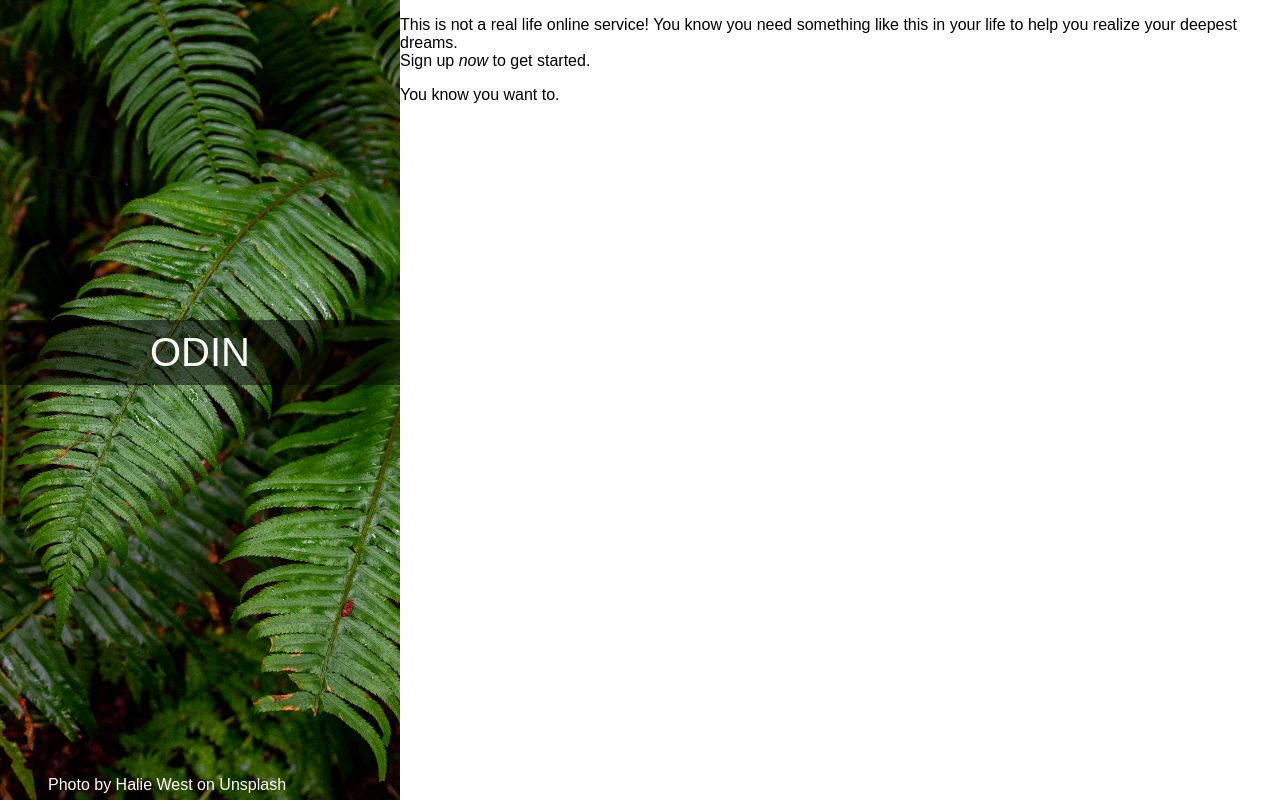
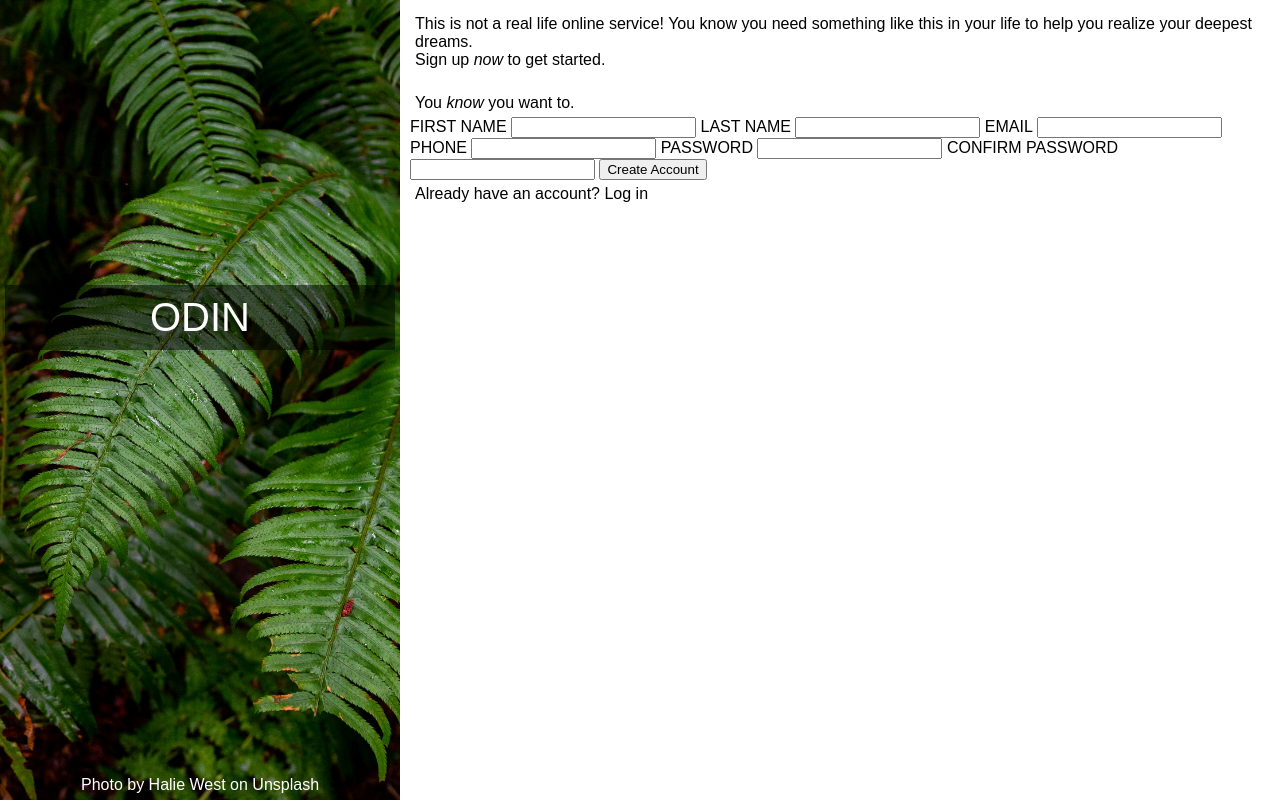
Before and after one commit to Ultimate-69/odin-sign-up, a plain HTML site: page index.html in a window 1280 px wide. Drawn offline with Linux system fonts and the light colour scheme; a web font is replaced by a local one.

Commit message:
basic html for right side added

```diff
--- a/index.html
+++ b/index.html
@@ -22,7 +22,31 @@
                     dreams.
                 </p>
                 <p style="margin-top: 0px;">Sign up <em>now</em> to get started.</p>
-                <p>You know you want to.</p>
+                <p style="margin-top: 25px;">You <em>know</em> you want to.</p>
+                <div class="form-container">
+                    <form>
+                        <label for="first-name">FIRST NAME</label>
+                        <input name="first-name" type="text">
+
+                        <label for="last-name">LAST NAME</label>
+                        <input name="last-name" type="text">
+
+                        <label for="email">EMAIL</label>
+                        <input name="email" type="email">
+
+                        <label for="phone">PHONE</label>
+                        <input name="phone" type="tel">
+
+                        <label for="pass">PASSWORD</label>
+                        <input name="pass" type="password">
+
+                        <label for="cpass">CONFIRM PASSWORD</label>
+                        <input name="cpass" type="password">
+
+                        <button type="submit">Create Account</button>
+                        <p>Already have an account? <span>Log in</span></p>
+                    </form>
+                </div>
             </div>
         </div>
     </body>
--- a/style.css
+++ b/style.css
@@ -3,6 +3,10 @@
 body {
     font-family: Arial;
     margin: 0px;
+}
+
+p {
+    margin: 5px;
 }
 
 .container {
@@ -21,7 +25,9 @@ img {
     position: absolute;
     bottom: 10px;
     color: white;
-    left: 6vh;
+    left: 0;
+    right: 0;
+    text-align: center;
     padding: 0px;
     margin: 0px;
 }
@@ -43,3 +49,7 @@ img {
     font-size: 40px;
     font-family: Parkinsans, Arial;
 }
+
+.right {
+    padding: 10px;
+}
```
